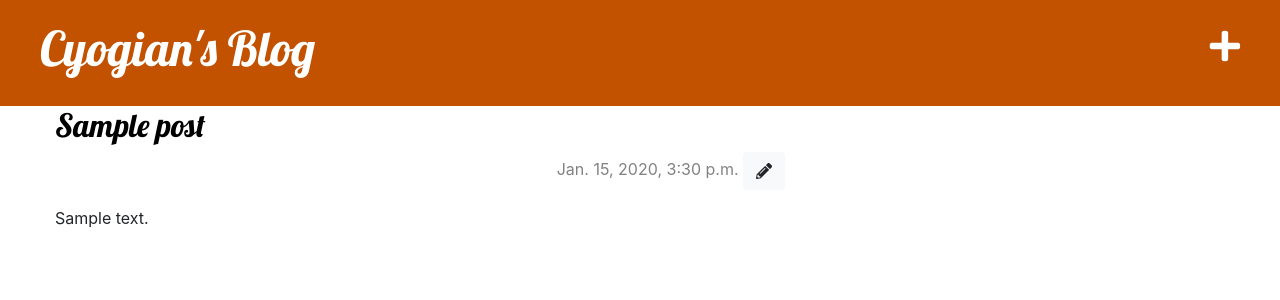
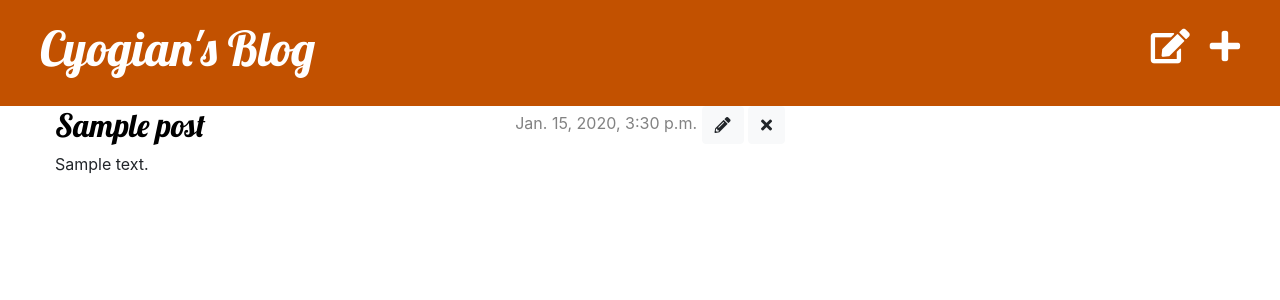
Before and after one commit to cyogian/my-first-blog, a Django app: page /post/1/ in a window 1280 px wide. Shown: the top 300 px of the page. Run offline with Django 3.2, Linux system fonts and the light colour scheme; a user stored in the database is signed in; tables that the repository leaves empty hold one stand-in row (values such as "Sample post"); some libraries are stand-ins or nearby versions.

Commit message:
All the CRUD features added.

```diff
--- a/blog/static/blog/css/blog.css
+++ b/blog/static/blog/css/blog.css
@@ -35,8 +35,5 @@ h1, h2, h3, h4{
 
 .post h2 a, .post h2 a:visited {
     color: #000000;
+    text-decoration: none;
 }
-
-.edit {
-    text-align: right;
-}
--- a/blog/templates/blog/base.html
+++ b/blog/templates/blog/base.html
@@ -17,6 +17,7 @@
     <div class='page-header'>
       {% if user.is_authenticated %}
       <a href="{% url 'blog:post_new' %}" class="top-menu"><span class="fas fa-plus"></span></a>
+      <a href="{% url 'blog:post_draft_list' %}" class="top-menu"><span class="fas fa-edit"></span></a>
       {% endif %}
       <h1><a href="/">Cyogian's Blog</a></h1>
     </div>
--- a/blog/templates/blog/post_detail.html
+++ b/blog/templates/blog/post_detail.html
@@ -1,19 +1,20 @@
 {% extends "blog/base.html" %}
 {% block content %}
                 <div class='post'>
-                    <h2><a href="{% url 'blog:post_detail' pk=post.pk %}">{{ post.title }}</a></h2>
-                    <div class="edit date">
+                    <div class="save date">
                         <p>
                             {% if post.published_date %}
                             {{ post.published_date }}
                             {% else %}
-                            not published yet
+                            <a class="btn btn-light" href="{% url 'blog:post_publish' pk=post.pk %}">Publish</a>
                             {% endif %}
                             {% if user.is_authenticated %}
-                            <a class="btn btn-light" id="pencil-btn" href="{% url 'blog:post_edit' pk=post.pk %}"><span class="fas fa-pencil-alt"></span></a>
+                            <a class="btn btn-light" href="{% url 'blog:post_edit' pk=post.pk %}"><span class="fas fa-pencil-alt"></a>
+                            <a class="btn btn-light" href="{% url 'blog:post_remove' pk=post.pk %}"><span class="fas fa-times"></span></a>
                             {% endif %}
                         </p>
                     </div>
+                    <h2><a href="{% url 'blog:post_detail' pk=post.pk %}">{{ post.title }}</a></h2>
                     <p>{{ post.text|safe|linebreaksbr }}</p>
                 </div>
 {% endblock %}
--- a/blog/templates/blog/post_edit.html
+++ b/blog/templates/blog/post_edit.html
@@ -5,6 +5,6 @@
     <form method="post" class="post-form">
         {% csrf_token %}
         {{ form.as_p }}
-        <button type="submit" class="save btn btn-primary">Save</button>
+        <button type="submit" class="save btn btn-light">Save</button>
     </form>
 {% endblock %}
--- a/blog/urls.py
+++ b/blog/urls.py
@@ -8,5 +8,8 @@ urlpatterns=[
     path('', views.post_list, name='post_list'),
     path('post/<int:pk>/', views.post_detail, name='post_detail'),
     path('post/new/', views.post_new, name='post_new'),
-    path('post/<int:pk>/edit', views.post_edit, name='post_edit'),
+    path('post/<int:pk>/edit/', views.post_edit, name='post_edit'),
+    path('drafts/', views.post_draft_list, name='post_draft_list'),
+    path('post/<int:pk>/publish/', views.post_publish, name='post_publish'),
+    path('post/<int:pk>/remove/', views.post_remove, name='post_remove'),
 ]
--- a/blog/views.py
+++ b/blog/views.py
@@ -18,7 +18,6 @@ def post_new(request):
         if form.is_valid():
             post = form.save(commit=False)
             post.author = request.user
-            post.published_date = timezone.now()
             post.save()
             return redirect('blog:post_detail', pk=post.pk)
     else:
@@ -32,9 +31,23 @@ def post_edit(request, pk):
         if form.is_valid():
             post = form.save(commit=False)
             post.author = request.user
-            post.published_date = timezone.now()
+            post.published_date = None
             post.save()
             return redirect('blog:post_detail', pk=post.pk)
     else:
         form = PostForm(instance=post)
     return render(request, 'blog/post_edit.html', {'form': form})
+
+def post_draft_list(request):
+    posts = Post.objects.filter(published_date__isnull=True).order_by('created_date')
+    return render(request, 'blog/post_draft_list.html', {'posts':posts})
+
+def post_publish(request, pk):
+    post = get_object_or_404(Post, pk=pk)
+    post.publish()
+    return redirect('blog:post_detail', pk=pk)
+
+def post_remove(request, pk):
+    post = get_object_or_404(Post, pk=pk)
+    post.delete()
+    return redirect('blog:post_list')
```
Also changed, not shown: blog/templates/blog/post_draft_list.html (added, +11 -0 lines).
